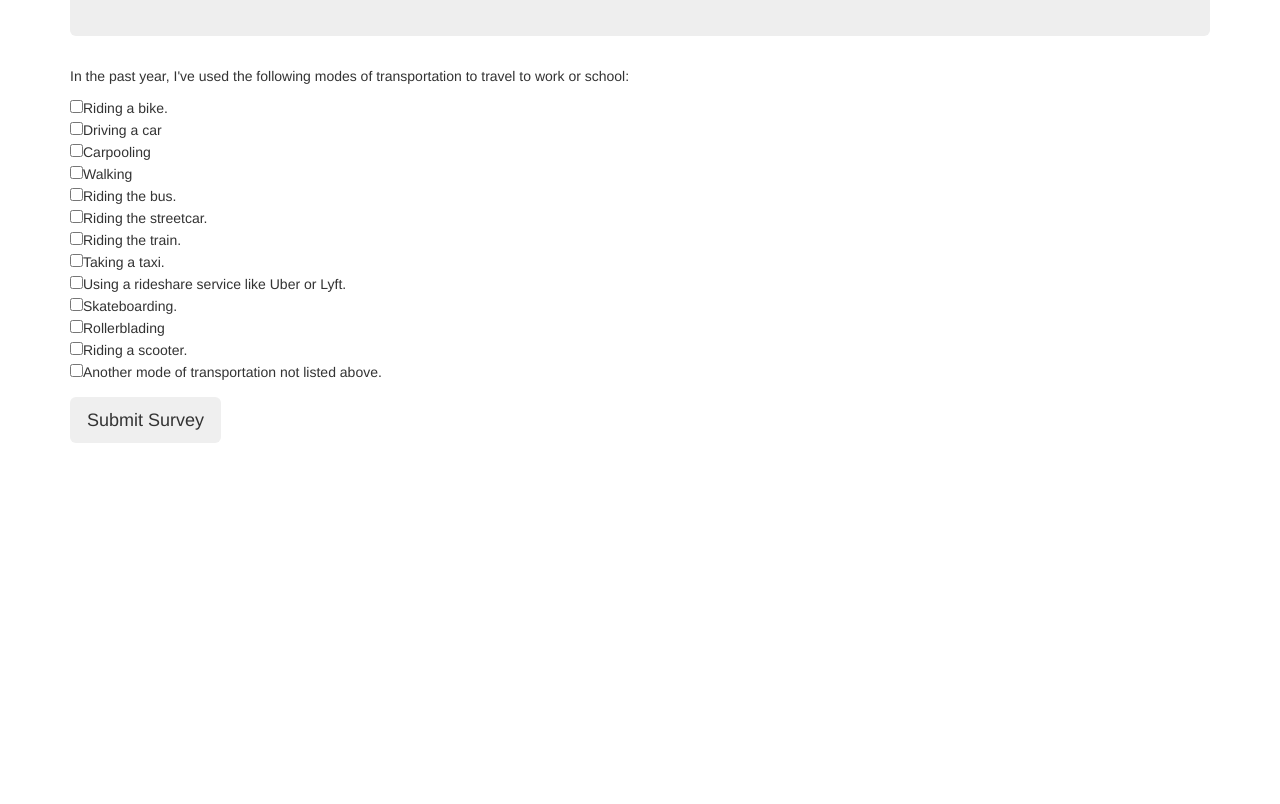
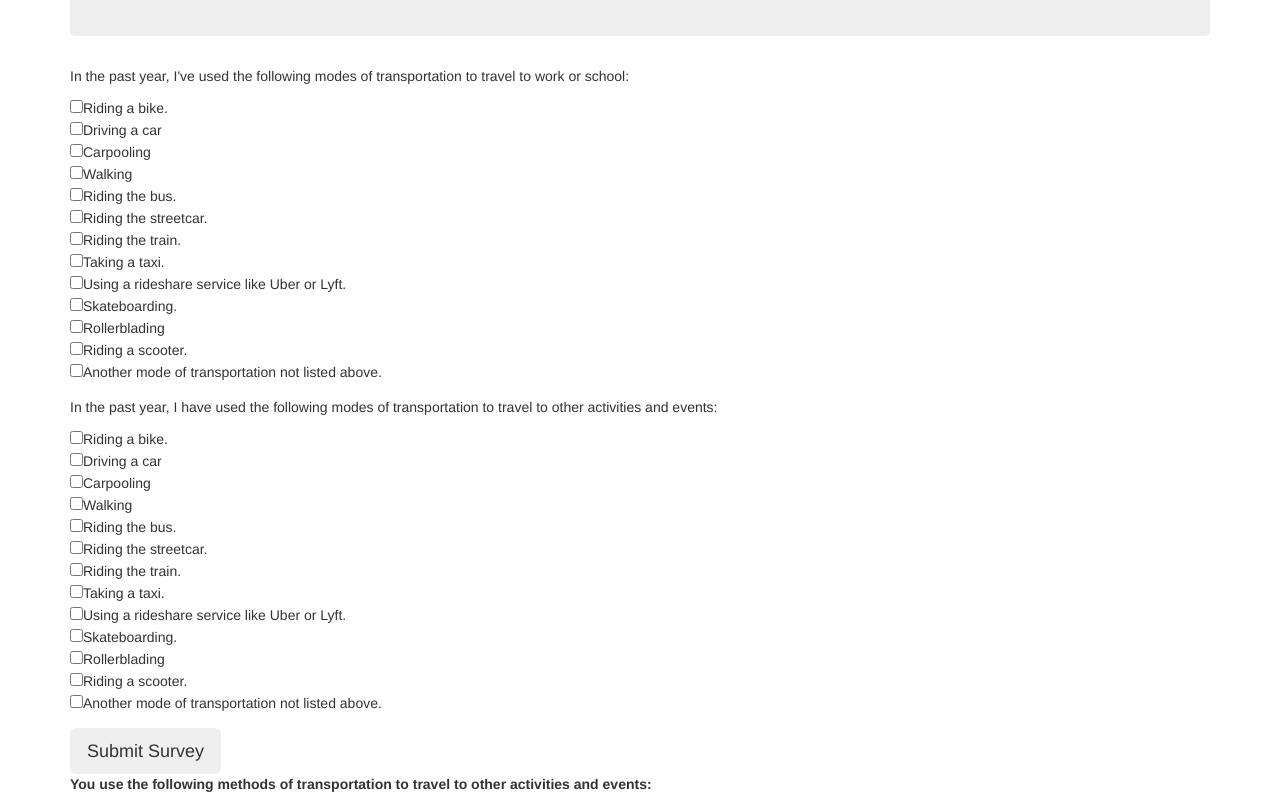
Before and after one commit to WilliamKulha/transport-survey, a plain HTML site: page index.html in a window 1280 px wide. Shown: the part 123-927 px from the top of the page. Before the commit the page ends 800 px from the top, so only its background shows below. Drawn offline with Linux system fonts and the light colour scheme.

Commit message:
Create another checkbox form that asks how the user has travelled to events outside of work and school as well as add a span to display the user's answers.

```diff
--- a/index.html
+++ b/index.html
@@ -30,11 +30,30 @@
           <input type="checkbox" name="work-transportation" value="scooter">Riding a scooter.<br>
           <input type="checkbox" name="work-transportation" value="other">Another mode of transportation not listed above.<br>
         </div>
+        <div class="form-group">
+          <p>In the past year, I have used the following modes of transportation to travel to other activities and events:</p>
+          <input type="checkbox" name="fun-transportation" value="bike">Riding a bike.<br>
+          <input type="checkbox" name="fun-transportation" value="car">Driving a car<br>
+          <input type="checkbox" name="fun-transportation" value="carpool">Carpooling<br>
+          <input type="checkbox" name="fun-transportation" value="walk">Walking<br>
+          <input type="checkbox" name="fun-transportation" value="bus">Riding the bus.<br>
+          <input type="checkbox" name="fun-transportation" value="streetcar">Riding the streetcar.<br>
+          <input type="checkbox" name="fun-transportation" value="train">Riding the train.<br>
+          <input type="checkbox" name="fun-transportation" value="taxi">Taking a taxi.<br>
+          <input type="checkbox" name="fun-transportation" value="rideshare">Using a rideshare service like Uber or Lyft.<br>
+          <input type="checkbox" name="fun-transportation" value="skateboard">Skateboarding.<br>
+          <input type="checkbox" name="fun-transportation" value="rollerblade">Rollerblading<br>
+          <input type="checkbox" name="fun-transportation" value="scooter">Riding a scooter.<br>
+          <input type="checkbox" name="fun-transportation" value="other">Another mode of transportation not listed above.<br>
+        </div>
         <button type="submit" class="btn btn-lg">Submit Survey</button>
       </form>
       <span id="work-responses">
         <p><b>You use the following methods of transportation to travel to work or school:</b></p>
       </span>
+      <span id="fun-responses">
+        <p><b>You use the following methods of transportation to travel to other activities and events:</b></p>
+      </span>
     </div>
   </body>
 </html>
```
